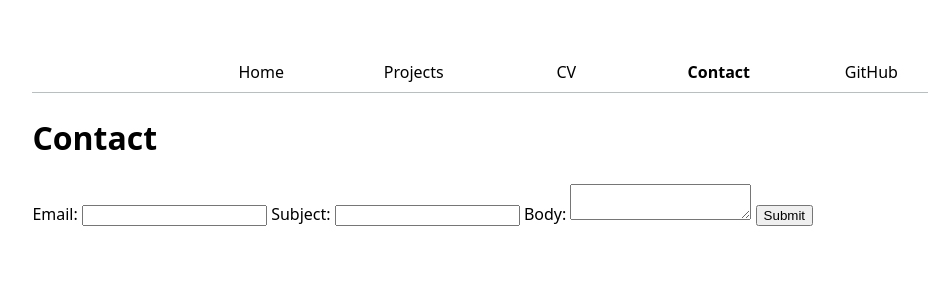
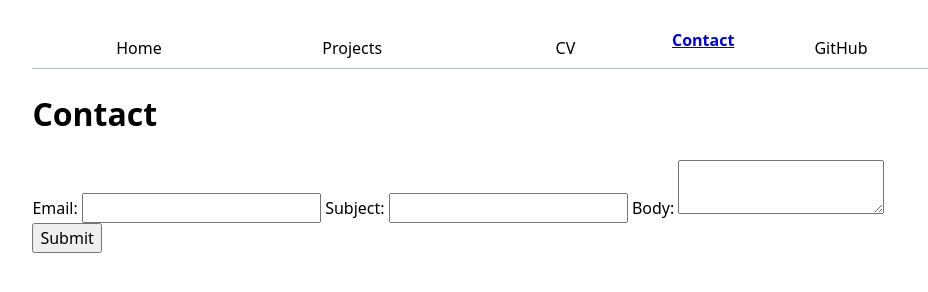
Before and after one commit to williamchou500/portfolio, a plain HTML site: page contact/index.html in a window 1280 px wide. Shown: the whole page, without its empty margins (150-1078 px from the left). Drawn offline with Linux system fonts and the light colour scheme.

Commit message:
step 3.1

```diff
--- a/contact/index.html
+++ b/contact/index.html
@@ -18,8 +18,8 @@
     <h1>Contact</h1>
     <form action="mailto:jankytubba@gmail.com" method="POST" enctype="text/plain">
         <label>Email: <input name="email" type="email"></label>
-        <label>Subject: </label><input name="subject">
-        <label>Body: </label><textarea name="body"></textarea>
+        <label>Subject: <input name="subject"></label>
+        <label>Body: <textarea name="body"></textarea></label>
         <button>Submit</button>
     </form>
 </body>
--- a/contact/style.css
+++ b/contact/style.css
@@ -20,7 +20,7 @@ nav {
   border-bottom-color: oklch(80% 3% 200);
 }
 
-a {
+a.nav {
   flex: 1;
   text-decoration: none;
   color: inherit;
@@ -39,3 +39,15 @@ a:hover {
   accent-color: var(--color-accent);
   background-color: oklch(from var(--color-accent) 95% 5% h);
 }
+
+input {
+  font:inherit
+}
+
+textarea {
+  font:inherit
+}
+
+button {
+  font:inherit
+}
--- a/profile/style.css
+++ b/profile/style.css
@@ -20,7 +20,7 @@ nav {
   border-bottom-color: oklch(80% 3% 200);
 }
 
-a {
+a.nav {
   flex: 1;
   text-decoration: none;
   color: inherit;
@@ -39,3 +39,15 @@ a:hover {
   accent-color: var(--color-accent);
   background-color: oklch(from var(--color-accent) 95% 5% h);
 }
+
+input {
+  font:inherit
+}
+
+textarea {
+  font:inherit
+}
+
+button {
+  font:inherit
+}
--- a/projects/style.css
+++ b/projects/style.css
@@ -20,7 +20,7 @@ nav {
   border-bottom-color: oklch(80% 3% 200);
 }
 
-a {
+a.nav {
   flex: 1;
   text-decoration: none;
   color: inherit;
@@ -39,3 +39,15 @@ a:hover {
   accent-color: var(--color-accent);
   background-color: oklch(from var(--color-accent) 95% 5% h);
 }
+
+input {
+  font:inherit
+}
+
+textarea {
+  font:inherit
+}
+
+button {
+  font:inherit
+}
--- a/style.css
+++ b/style.css
@@ -39,3 +39,15 @@ a:hover {
   accent-color: var(--color-accent);
   background-color: oklch(from var(--color-accent) 95% 5% h);
 }
+
+input {
+  font:inherit
+}
+
+textarea {
+  font:inherit
+}
+
+button {
+  font:inherit
+}
```
Also changed, not shown: profile/index.html (+1 -1 lines), projects/index.html (+5 -5 lines).
